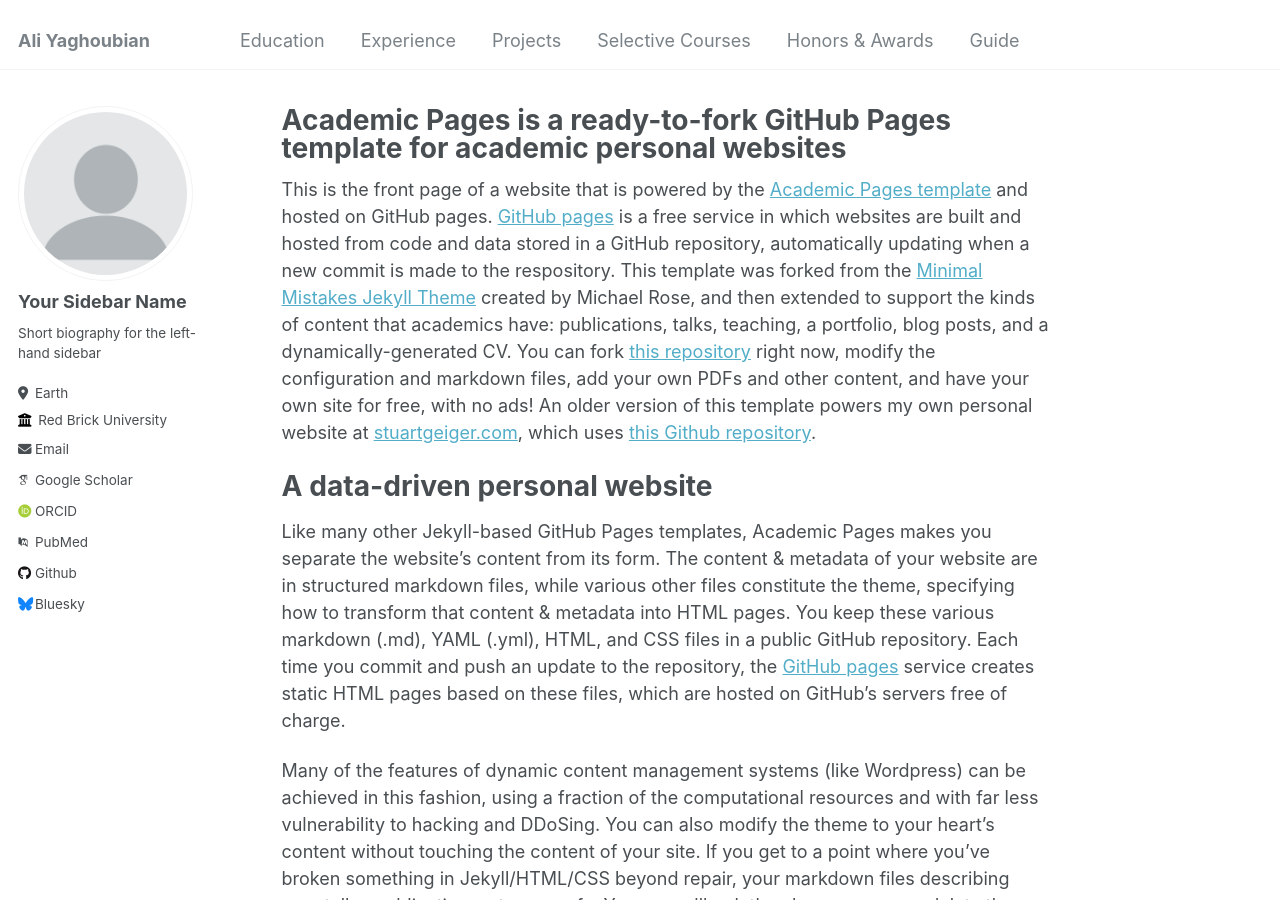
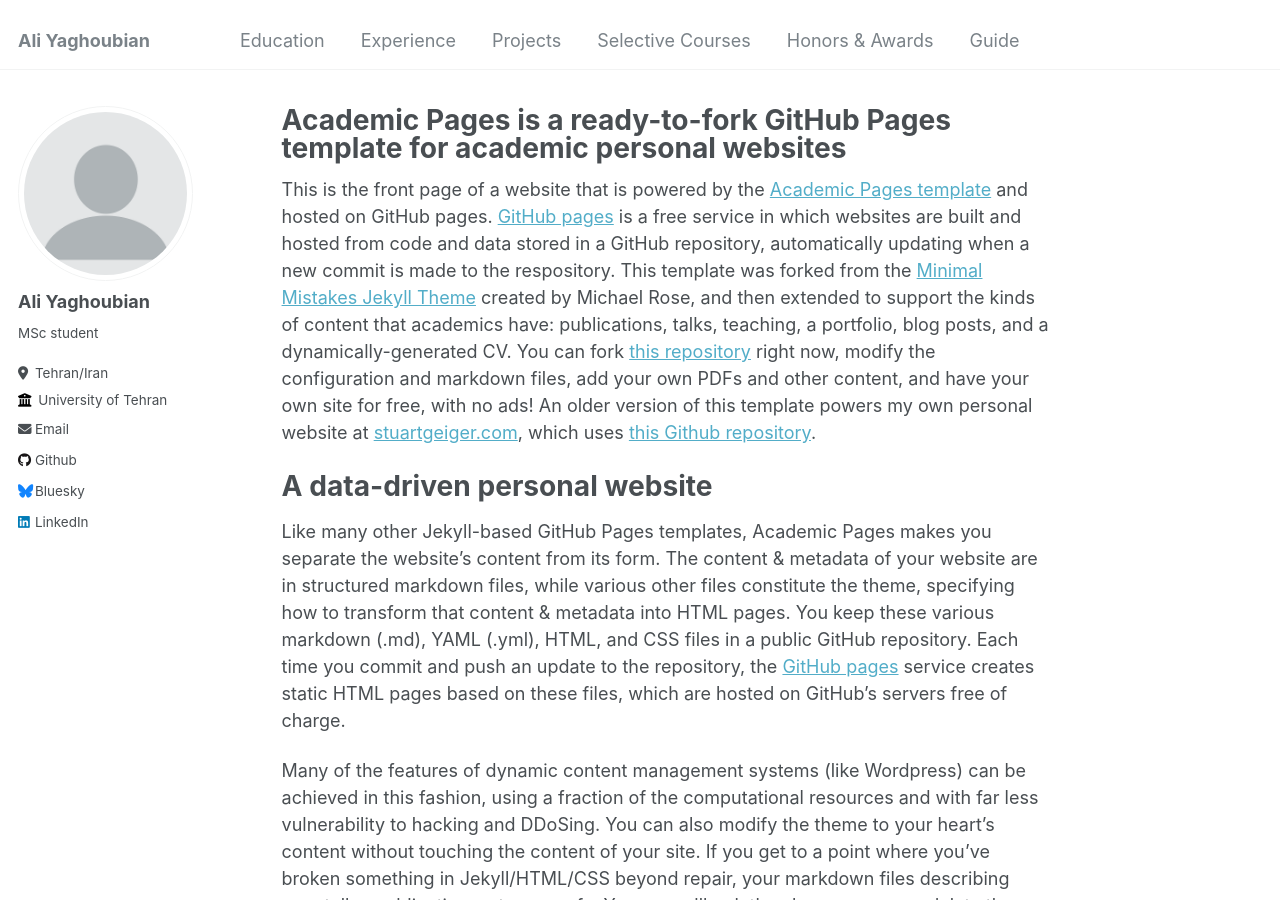
Before and after one commit to aliyaghoobian/aliyaghoobian.github.io, a Jekyll site: the page built from _pages/about.md, in a window 1280 px wide and 900 px high. Built offline with Jekyll 4.4.1, drawn with Linux system fonts in a browser that asks for light colours; some web fonts are replaced.

Commit message:
Update _config.yml

```diff
--- a/_config.yml
+++ b/_config.yml
@@ -22,28 +22,28 @@ repository               : "aliyaghoobian/aliyaghoobian.github.io"
 author:
   # Biographic information
   avatar           : "profile.png"
-  name             : "Your Sidebar Name"
+  name             : "Ali Yaghoubian"
   pronouns         : # example: "she/her"
-  bio              : "Short biography for the left-hand sidebar"
-  location         : "Earth"
-  employer         : "Red Brick University"
+  bio              : "MSc student"
+  location         : "Tehran/Iran"
+  employer         : "University of Tehran"
   uri              : # URL
-  email            : "none@example.org"
+  email            : "aliyaghoubiann@gmail.com"
 
   # Academic websites
   arxiv            : # URL - Update with the correct link to your profile
-  googlescholar    : "https://scholar.google.com/citations?user=PS_CX0AAAAAJ"
+  googlescholar    :
   impactstory      : # URL
-  orcid            : "http://orcid.org/yourorcidurl"
+  orcid            :
   semantic         : # URL
-  pubmed           : "https://www.ncbi.nlm.nih.gov/pubmed/?term=john+snow"
+  pubmed           :
   researchgate     : # URL
 
   # Repositories and software development
   bitbucket        : # Username - Update with your username on the site
   codepen          : # Username
   dribbble         : # Username
-  github           : "academicpages"
+  github           : "aliyaghoobian"
   kaggle           : # Username
   stackoverflow    : # User number or user number and name (i.e., use "1" or "1/jeff-atwood")
 
@@ -57,7 +57,7 @@ author:
   keybase          : # Username
   instagram        : # Username
   lastfm           : # Username
-  linkedin         : # Username
+  linkedin         : https://www.linkedin.com/in/ali-yaghoubian-36aba5201/
   mastodon         : # URL
   medium           : # URL
   pinterest        : # Username
```
